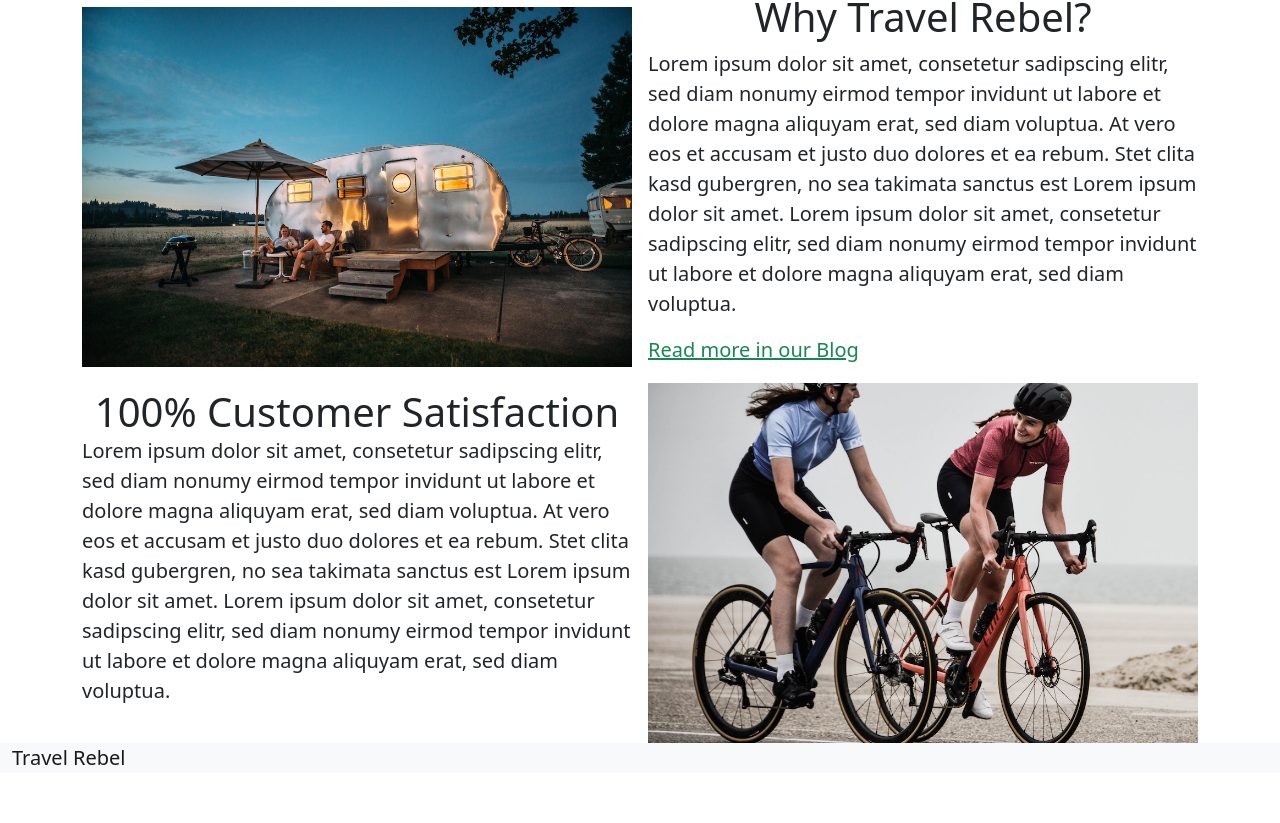
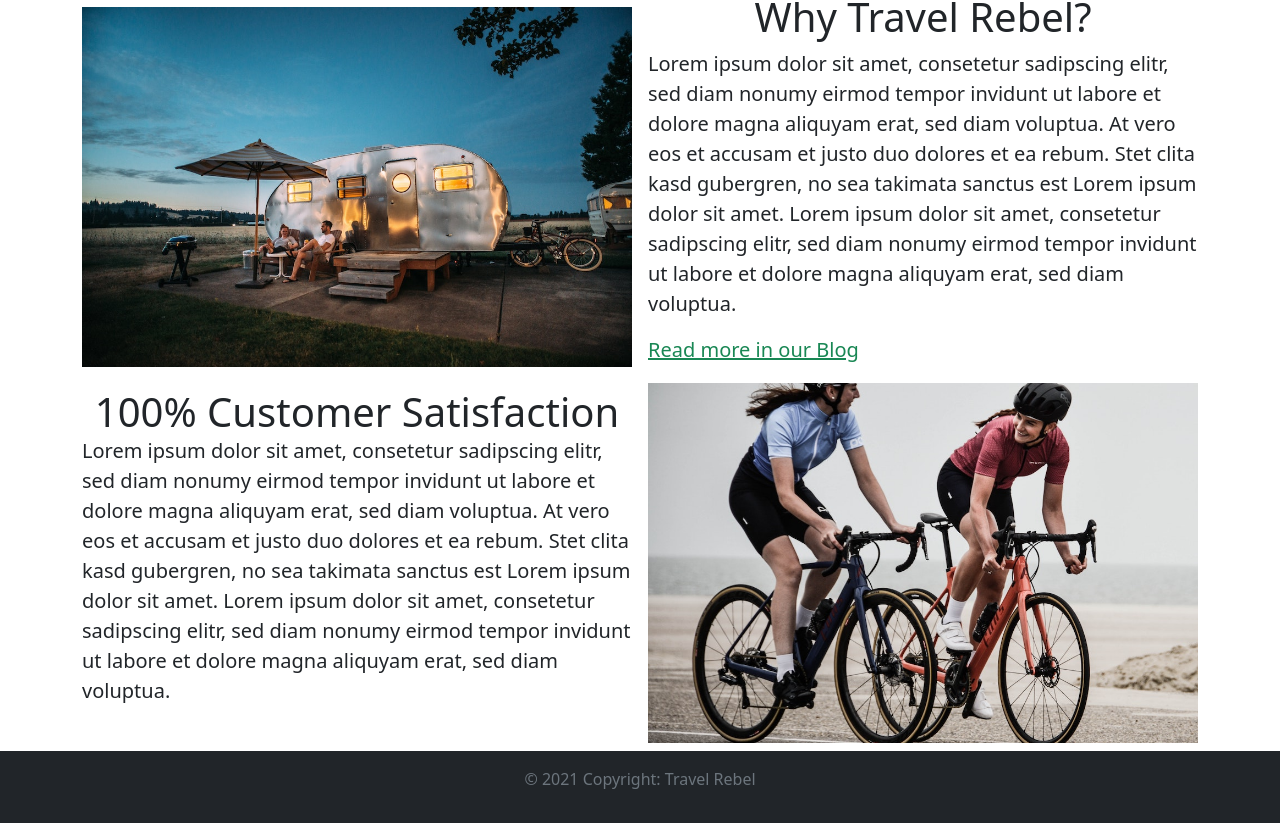
Before and after one commit to rbr0uwers/Travelrebel, an Angular app: page / in a window 1280 px wide. Shown: the part 1261-2084 px from the top of the page. Before the commit the page ends 2037 px from the top, so only its background shows below. Built offline with nearby package versions, Linux system fonts and the light colour scheme.

Commit message:
footer adapted

```diff
--- a/src/app/footer/footer.component.html
+++ b/src/app/footer/footer.component.html
@@ -1,3 +1,5 @@
-<div class="container-fluid navbar-light bg-light">
-    <a class="navbar-brand" routerLink="">Travel Rebel</a>
+<div class="container-fluid navbar-dark bg-dark mt-2">
+    <div class="row">
+        <p class="text-muted text-center p-3">© 2021 Copyright: Travel Rebel</p>
+    </div>
 </div>
```
